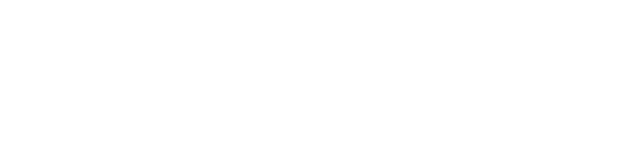
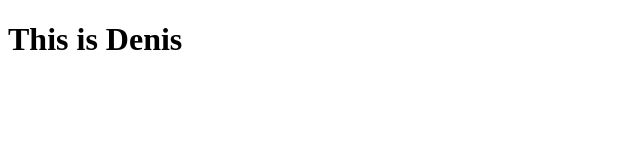
Before and after one commit to holc7/group2, a plain HTML site: page index.html in a window 1280 px wide. Shown: the whole page, without its empty margins (0-640 px from the left). Drawn offline with Linux system fonts and the light colour scheme.

Commit message:
I updated my index.html

```diff
--- a/index.html
+++ b/index.html
@@ -7,6 +7,6 @@
     <link rel="stylesheet" href="styles.css">
 </head>
 <body>
-
+    <h1>This is Denis</h1>
 </body>
 </html>
```
